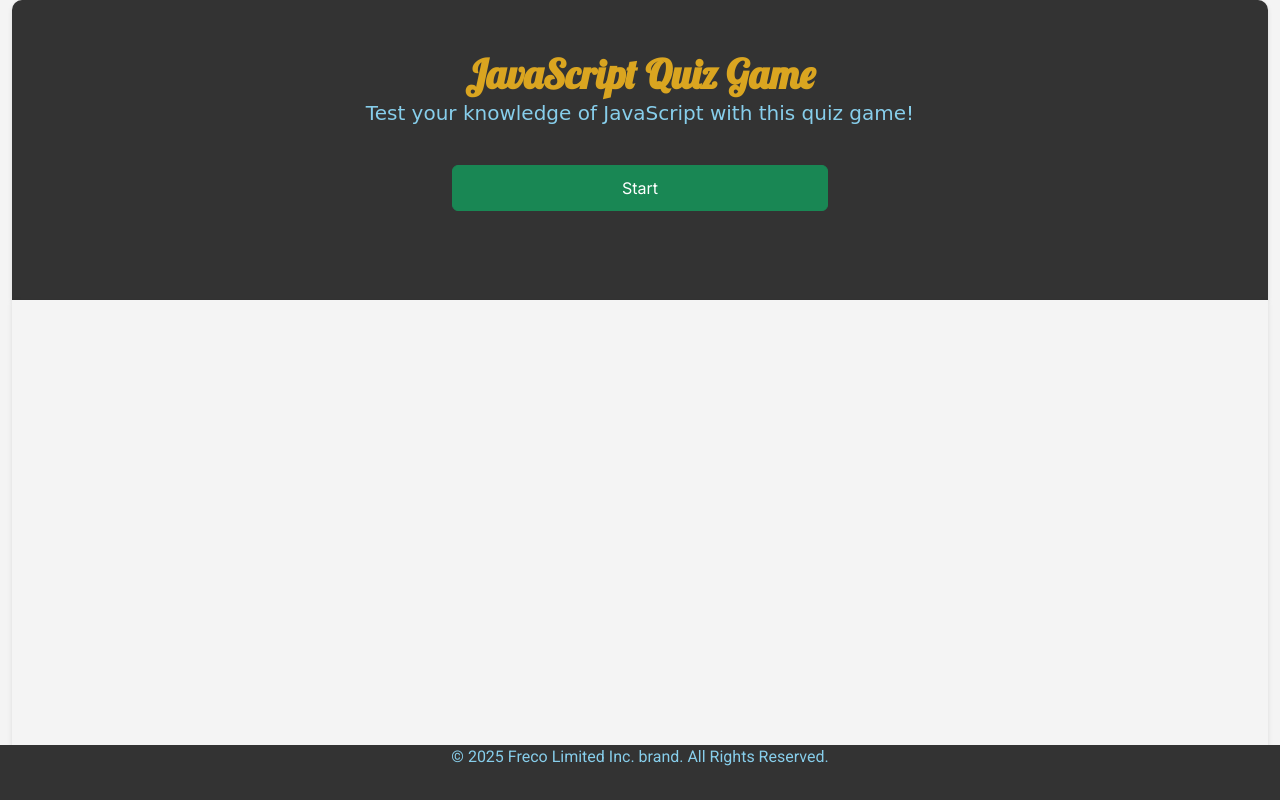
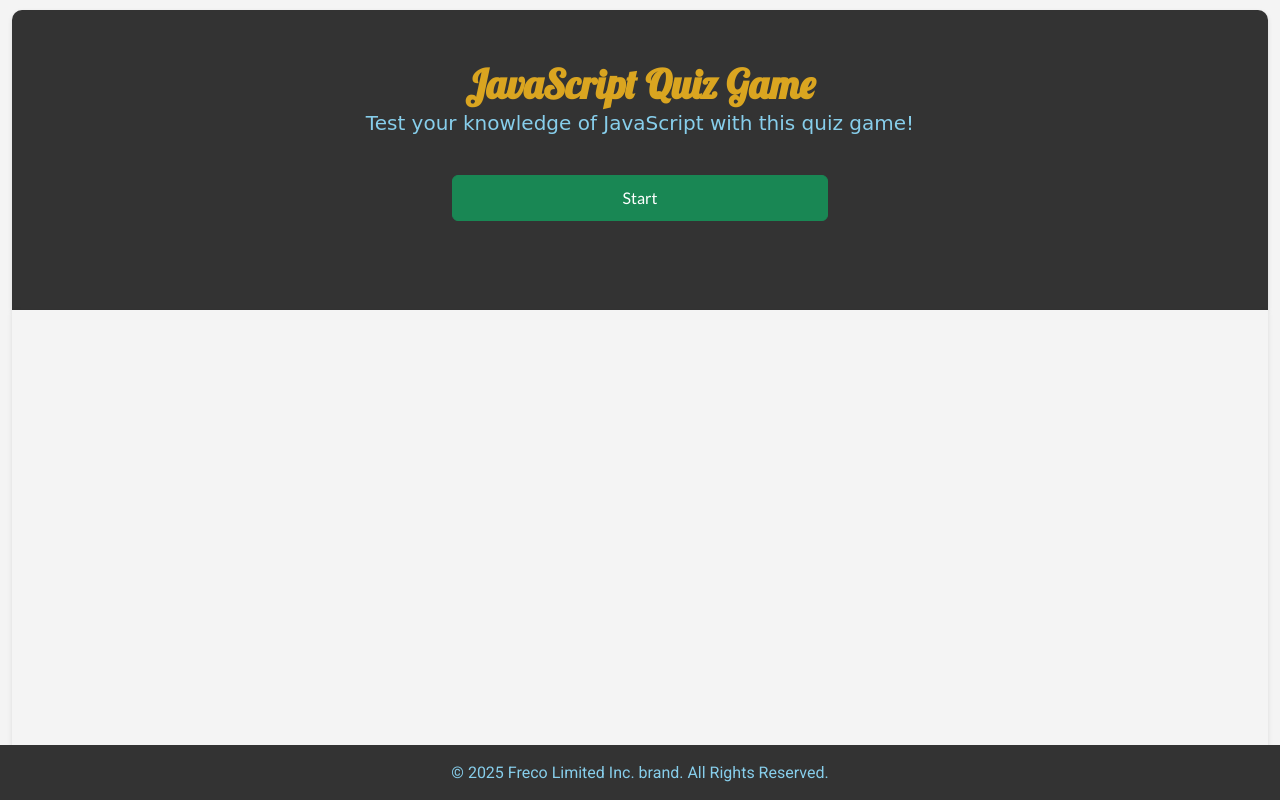
Before and after one commit to enocol/JavaScript_quiz_game, a website: page index.html in a window 1280 px wide. Drawn offline with nearby package versions, Linux system fonts and the light colour scheme; a web font is replaced by a local one.

Commit message:
Edit readme file

```diff
--- a/assets/css/styles.css
+++ b/assets/css/styles.css
@@ -35,6 +35,7 @@ body {
 header {
   background: #333;
   width: 100%;
+  margin-top: 10px;
   height: 300px;
   padding-top: 10px;
   display: flex;
@@ -80,7 +81,7 @@ h2 {
   padding: 10px;
   width: 90%;
   font-size: 16px;
-  font-family: "Inter", sans-serif;
+  font-family: "lato", sans-serif;
 }
 
 #info {
@@ -112,6 +113,9 @@ footer {
   left: 0;
   background: #333;
   height: 55px;
+  display: flex;
+  justify-content: center;
+  align-items: center;
 }
 
 .footer-content p {
```
Also changed, not shown: README.md, assets/images/HomePage.png (added), assets/images/first_page.png (added), assets/images/mobile_view.png (added), assets/images/popup.png (added), assets/images/qestion_page.png (added), assets/images/quiz_overview.png (added), assets/images/response.png (added).
